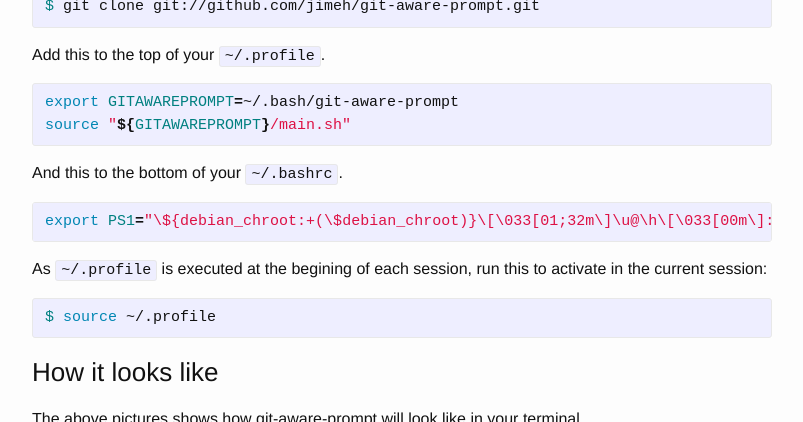
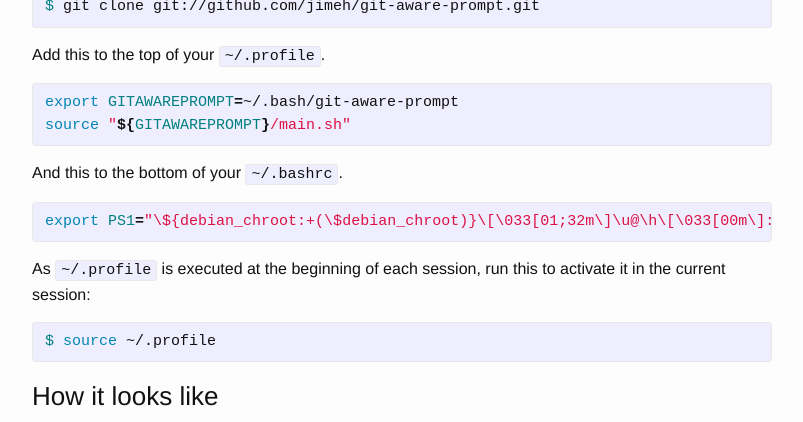
Before and after one commit to felipebelucena/felipebelucena.github.io, a Jekyll site: the page built from _posts/2016-02-13-how-to-display-current-git-branch-name-in-terminal.markdown, in a window 1280 px wide and 900 px high, scrolled down 504 px, cut to the strip 0-422 px from the top of the window. Shown: the whole strip, without its empty margins (238-1041 px from the left). Built offline with Jekyll 4.4.1, drawn with Linux system fonts in a browser that asks for light colours.

Commit message:
revision

````diff
--- a/_posts/2016-02-13-how-to-display-current-git-branch-name-in-terminal.markdown
+++ b/_posts/2016-02-13-how-to-display-current-git-branch-name-in-terminal.markdown
@@ -30,7 +30,7 @@
 export PS1="\${debian_chroot:+(\$debian_chroot)}\[\033[01;32m\]\u@\h\[\033[00m\]:\[\033[01;34m\]\w\[\033[00m\] \[$txtcyn\]\$git_branch\[$txtred\]\$git_dirty\[$txtrst\]\$ "
 {% endhighlight %}
 
-As ```~/.profile``` is executed at the begining of each session, run this to activate in the current session:
+As ```~/.profile``` is executed at the beginning of each session, run this to activate it in the current session:
 
 {% highlight shell %}
 $ source ~/.profile
````
